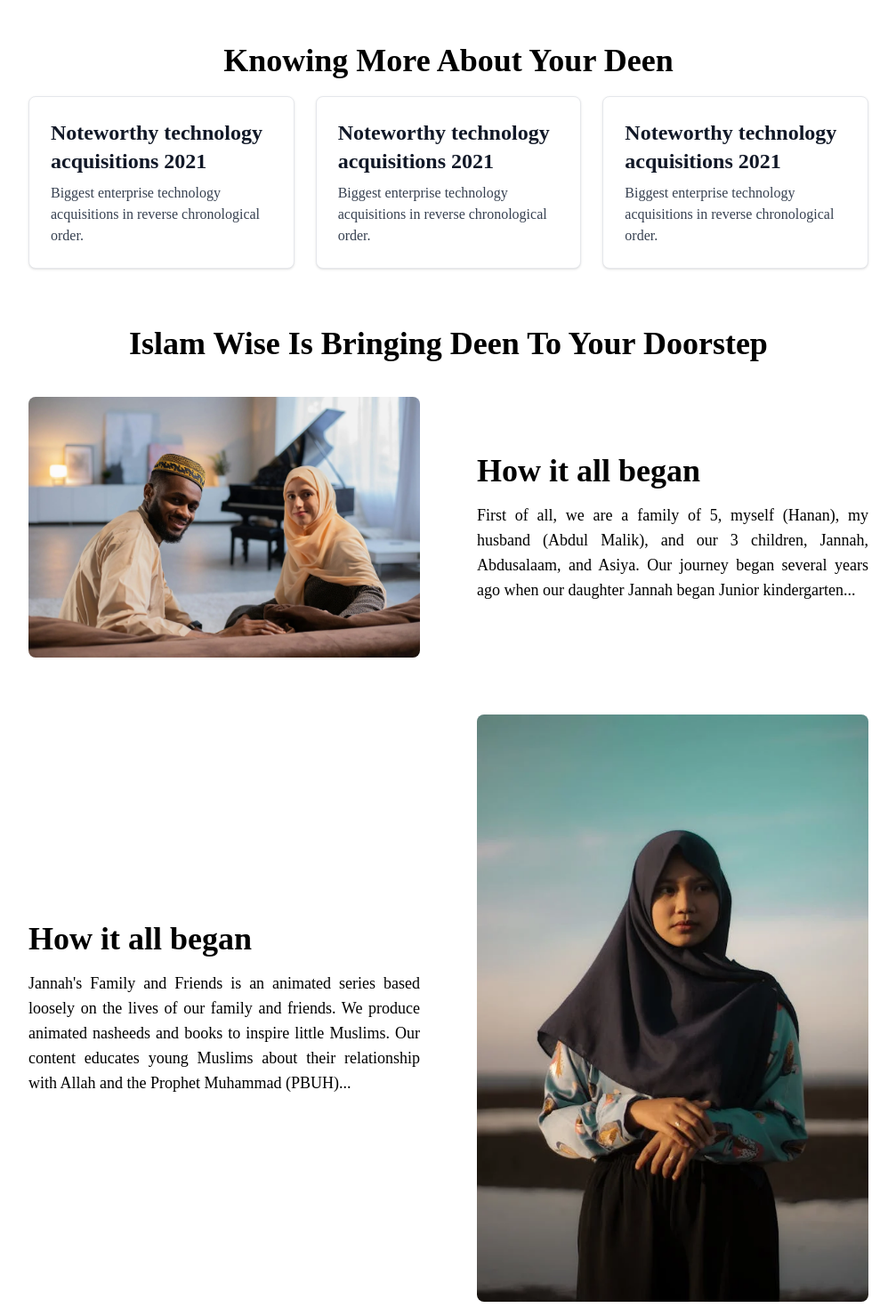
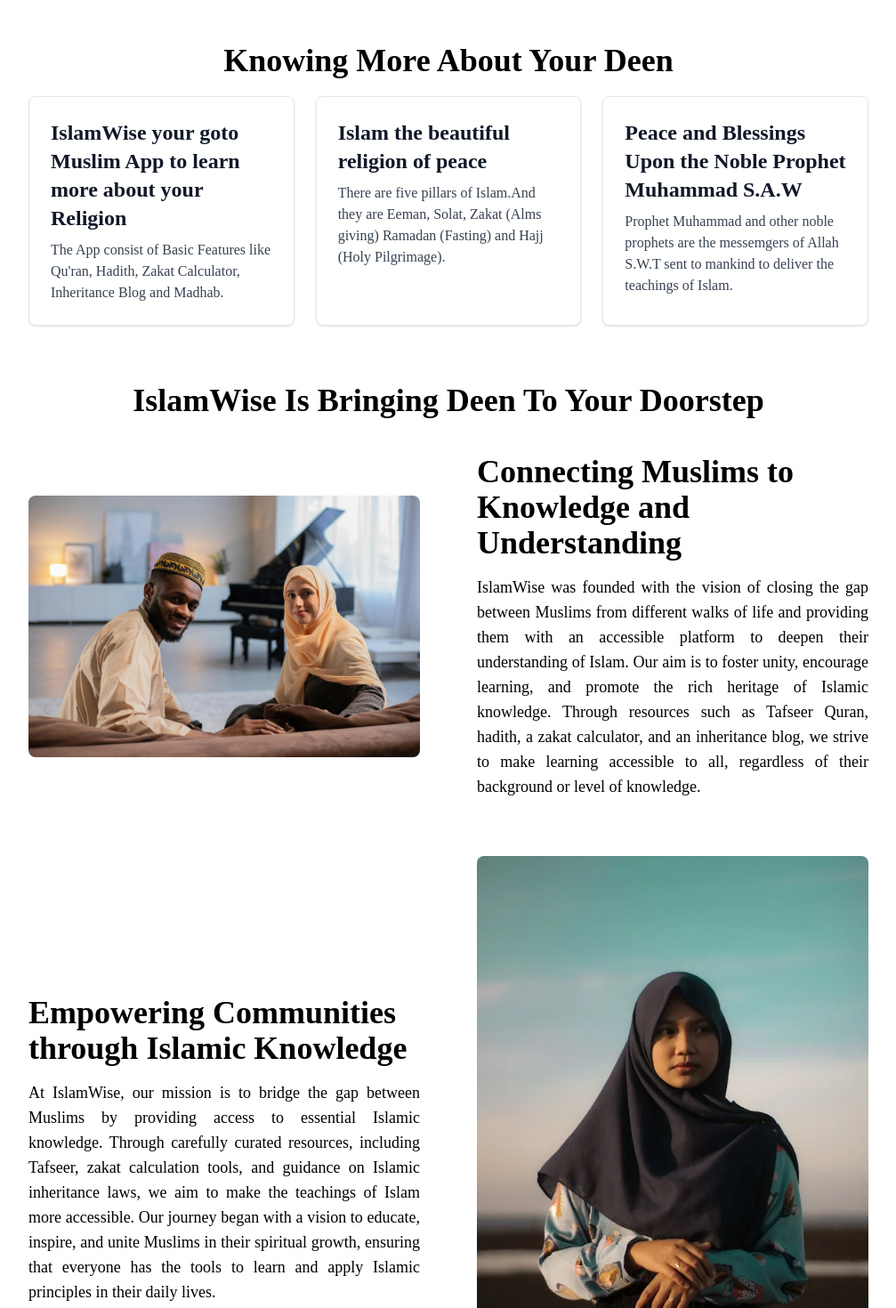
Before and after one commit to hertheyhermee/IslamWise, a React (Vite) app: page /about in a window 1280 px wide. Shown: the part 560-2030 px from the top of the page at 89% size, without its empty margins (136-1143 px from the left). Built offline with nearby package versions, Linux system fonts and the light colour scheme; grey boxes are pictures that could not be loaded; a web font is replaced by a local one.

Commit message:
content update

```diff
--- a/src/pages/About/About.jsx
+++ b/src/pages/About/About.jsx
@@ -52,10 +52,10 @@
           data-aos="fade-right"
         >
           <h5 className="mb-2 text-2xl font-bold text-gray-900 dark:text-white">
-            Noteworthy technology acquisitions 2021
+           IslamWise your goto Muslim App to learn more about your Religion
           </h5>
           <p className="font-normal text-gray-700 dark:text-gray-400">
-            Biggest enterprise technology acquisitions in reverse chronological order.
+            The App consist of Basic Features like Qu'ran, Hadith, Zakat Calculator, Inheritance Blog and Madhab.
           </p>
         </div>
         <div
@@ -63,10 +63,10 @@
           data-aos="fade-right"
         >
           <h5 className="mb-2 text-2xl font-bold text-gray-900 dark:text-white">
-            Noteworthy technology acquisitions 2021
+          Islam the beautiful religion of peace
           </h5>
           <p className="font-normal text-gray-700 dark:text-gray-400">
-            Biggest enterprise technology acquisitions in reverse chronological order.
+          There are five pillars of Islam.And they are Eeman, Solat, Zakat (Alms giving) Ramadan (Fasting) and Hajj (Holy Pilgrimage).
           </p>
         </div>
         <div
@@ -74,10 +74,10 @@
           data-aos="fade-right"
         >
           <h5 className="mb-2 text-2xl font-bold text-gray-900 dark:text-white">
-            Noteworthy technology acquisitions 2021
+            Peace and Blessings Upon the Noble Prophet Muhammad S.A.W
           </h5>
           <p className="font-normal text-gray-700 dark:text-gray-400">
-            Biggest enterprise technology acquisitions in reverse chronological order.
+            Prophet Muhammad and other noble prophets are the messemgers of Allah S.W.T sent to mankind to deliver the teachings of Islam.
           </p>
         </div>
       </div>
@@ -85,18 +85,16 @@
       {/* How It Started Section */}
       <div className="container mx-auto my-16 px-4">
         <h1 className="text-center font-semibold text-3xl lg:text-4xl mb-10" data-aos="zoom-in">
-          Islam Wise Is Bringing Deen To Your Doorstep
+          IslamWise Is Bringing Deen To Your Doorstep
         </h1>
         <div className="flex flex-col-reverse lg:flex-row gap-8 lg:gap-16 items-center">
           <div className="w-full lg:w-1/2" data-aos="fade-left">
             <img src={couples} alt="Couples" className="rounded-lg w-full" />
           </div>
           <div className="w-full lg:w-1/2" data-aos="fade-right">
-            <h2 className="text-2xl lg:text-4xl font-bold mb-4">How it all began</h2>
+            <h2 className="text-2xl lg:text-4xl font-bold mb-4">Connecting Muslims to Knowledge and Understanding</h2>
             <p className="text-lg text-justify">
-              First of all, we are a family of 5, myself (Hanan), my husband (Abdul Malik), and our 3
-              children, Jannah, Abdusalaam, and Asiya. Our journey began several years ago when our
-              daughter Jannah began Junior kindergarten...
+            IslamWise was founded with the vision of closing the gap between Muslims from different walks of life and providing them with an accessible platform to deepen their understanding of Islam. Our aim is to foster unity, encourage learning, and promote the rich heritage of Islamic knowledge. Through resources such as Tafseer Quran, hadith, a zakat calculator, and an inheritance blog, we strive to make learning accessible to all, regardless of their background or level of knowledge.
             </p>
           </div>
         </div>
@@ -106,12 +104,9 @@
       <div className="container mx-auto my-16 px-4">
         <div className="flex flex-col lg:flex-row gap-8 lg:gap-16 items-center">
           <div className="w-full lg:w-1/2" data-aos="fade-right">
-            <h2 className="text-2xl lg:text-4xl font-bold mb-4">How it all began</h2>
+            <h2 className="text-2xl lg:text-4xl font-bold mb-4">Empowering Communities through Islamic Knowledge</h2>
             <p className="text-lg text-justify">
-              Jannah's Family and Friends is an animated series based loosely on the lives of our
-              family and friends. We produce animated nasheeds and books to inspire little Muslims.
-              Our content educates young Muslims about their relationship with Allah and the Prophet
-              Muhammad (PBUH)...
+            At IslamWise, our mission is to bridge the gap between Muslims by providing access to essential Islamic knowledge. Through carefully curated resources, including Tafseer, zakat calculation tools, and guidance on Islamic inheritance laws, we aim to make the teachings of Islam more accessible. Our journey began with a vision to educate, inspire, and unite Muslims in their spiritual growth, ensuring that everyone has the tools to learn and apply Islamic principles in their daily lives.
             </p>
           </div>
           <div className="w-full lg:w-1/2" data-aos="fade-left">
--- a/src/pages/InheritanceBlog/InheritanceBlog.jsx
+++ b/src/pages/InheritanceBlog/InheritanceBlog.jsx
@@ -63,7 +63,7 @@
 
         <div className="lg:col-span-3">
           <h1 className="text-3xl md:text-4xl mb-8 lg:mb-10 text-accent-400 font-medium">
-            Learning The Islamic Inheritance Through Blogz
+            Learning The Islamic Inheritance Through Blog
           </h1>
 
           <div className="space-y-6 md:space-y-8">
@@ -85,9 +85,9 @@
             <div>
               <a
                 href="https://athaqafahaorg.substack.com/p/medical-forensic-evidence-and-its"
-                className="inline-block mt-4 bg-accent-500 px-6 py-4 text-primary-800 text-base md:text-lg font-semibold hover:bg-accent-600 transition-all"
+                className="inline-block mt-4 dark:bg-gray-900 px-6 py-4 text-white text-base md:text-lg font-semibold hover:bg-accent-600 transition-all rounded-lg shadow-md"
               >
-                Explore More on inheritance
+                Explore More
               </a>
             </div>
           </div>
```
